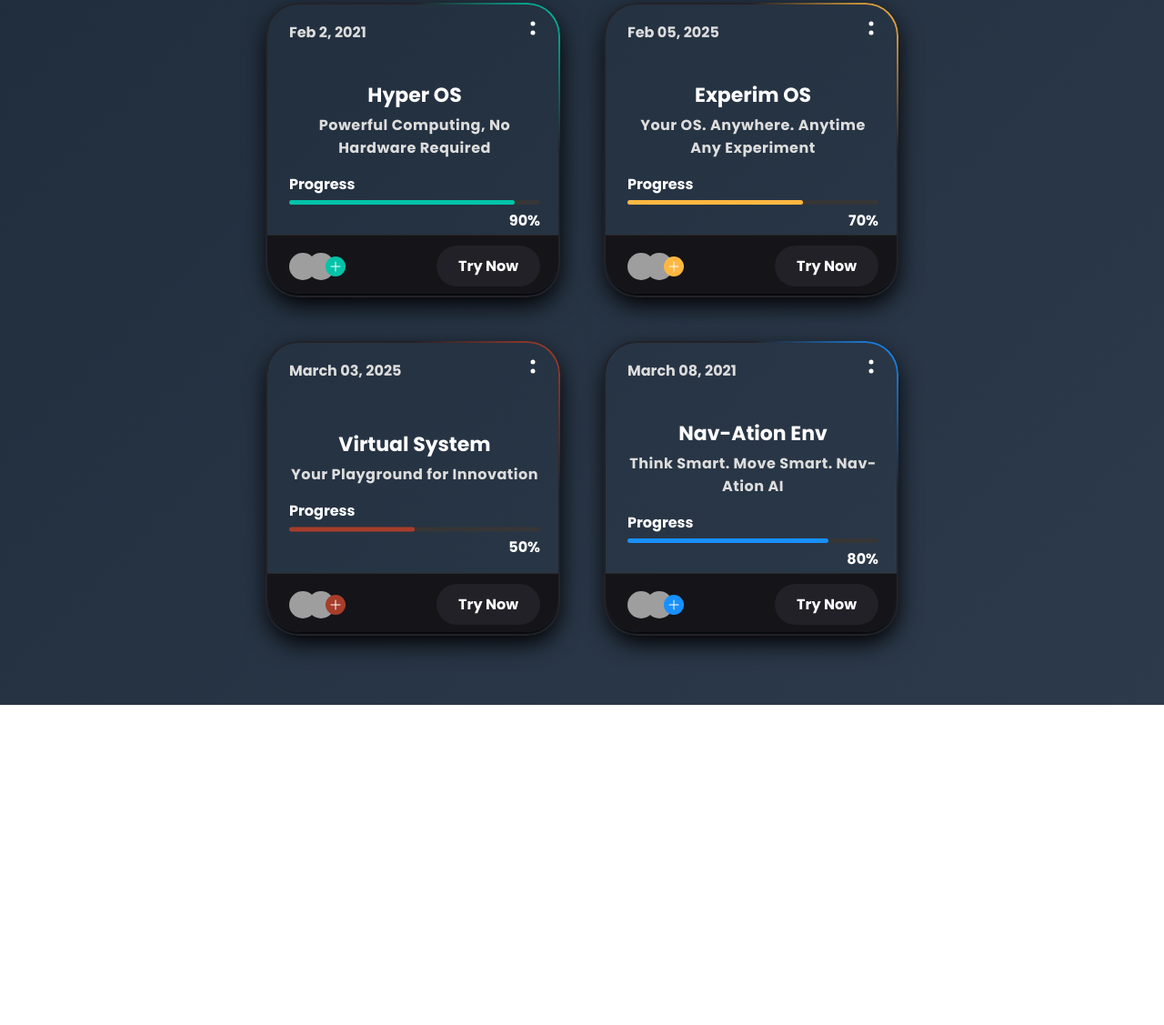
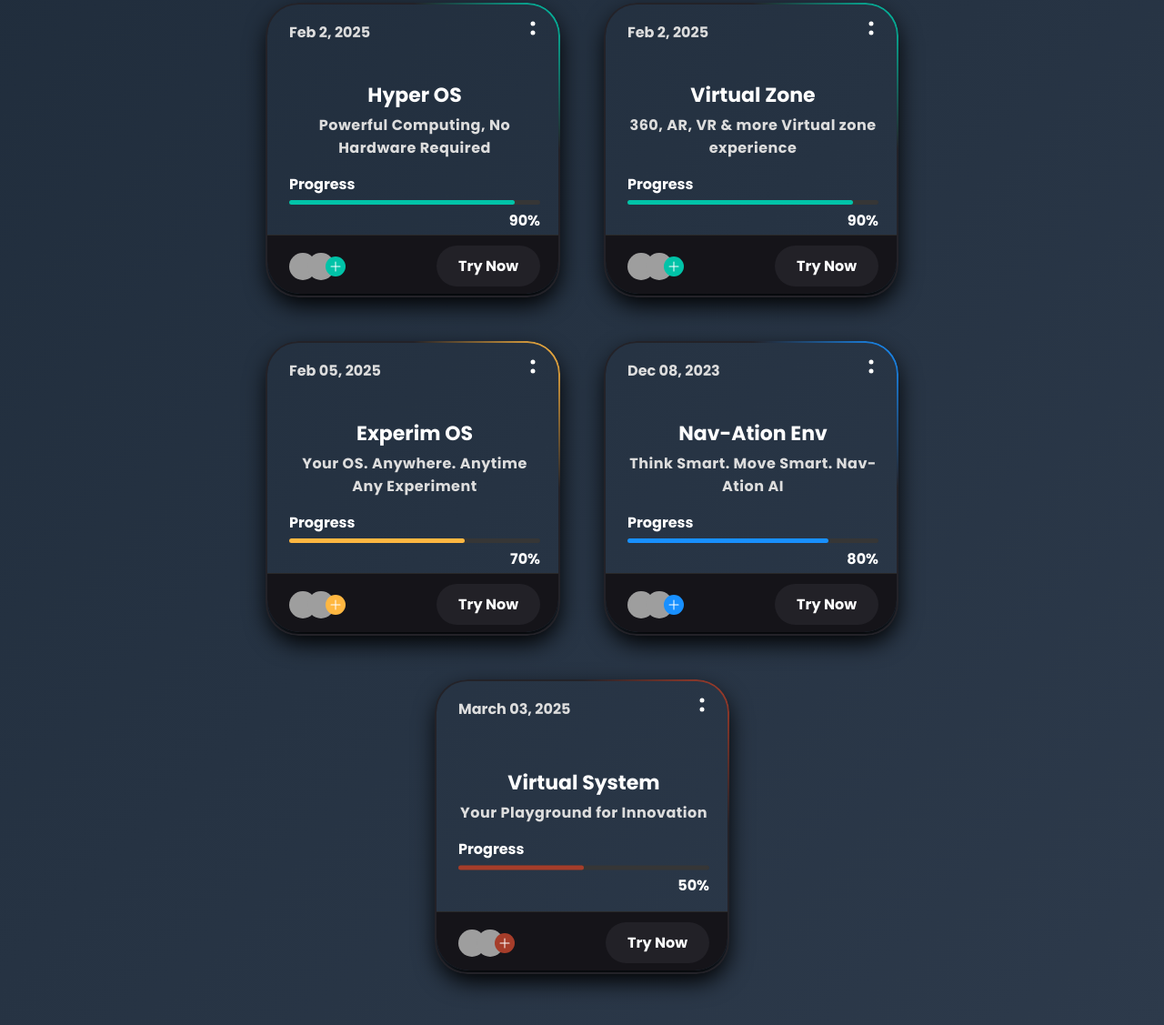
Before and after one commit to Sugamkaistha1224/edusphere-enviroments-app, a plain HTML site: page index.html in a window 1280 px wide. Shown: the part 273-1400 px from the top of the page at 91% size. Before the commit the page ends 1048 px from the top, so only its background shows below. Drawn offline with Linux system fonts and the light colour scheme; grey boxes are pictures that could not be loaded.

Commit message:
Update index.html

```diff
--- a/index.html
+++ b/index.html
@@ -451,7 +451,7 @@ body {
   <div class="card green">
     <div class="card-header">
       <div class="date">
-        Feb 2, 2021
+        Feb 2, 2025
       </div>
       <svg xmlns="http://www.w3.org/2000/svg" viewBox="0 0 24 24" fill="currentColor" class="size-6">
         <path fill-rule="evenodd" d="M10.5 6a1.5 1.5 0 1 1 3 0 1.5 1.5 0 0 1-3 0Zm0 6a1.5 1.5 0 1 1 3 0 1.5 1.5 0 0 1-3 0Zm0 6a1.5 1.5 0" clip-rule="evenodd" />
@@ -477,6 +477,37 @@ body {
       </ul>
 
       <a href="https://sugam-kaistha-kgs.w3spaces.com/Sugam-OS-World.html" class="btn-countdown">Try Now</a>
+    </div>
+  </div>
+  <div class="card green">
+    <div class="card-header">
+      <div class="date">
+        Feb 2, 2025
+      </div>
+      <svg xmlns="http://www.w3.org/2000/svg" viewBox="0 0 24 24" fill="currentColor" class="size-6">
+        <path fill-rule="evenodd" d="M10.5 6a1.5 1.5 0 1 1 3 0 1.5 1.5 0 0 1-3 0Zm0 6a1.5 1.5 0 1 1 3 0 1.5 1.5 0 0 1-3 0Zm0 6a1.5 1.5 0" clip-rule="evenodd" />
+      </svg>
+    </div>
+    <div class="card-body">
+      <h3>Virtual Zone</h3>
+      <p>360, AR, VR & more Virtual zone experience</p>
+      <div class="progress">
+        <span>Progress</span>
+        <div class="progress-bar"></div>
+        <span>90%</span>
+      </div>
+    </div>
+    <div class="card-footer">
+      <ul>
+        <li> <img src="https://images.pexels.com/photos/415829/pexels-photo-415829.jpeg?auto=compress&cs=tinysrgb&w=1260&h=750&dpr=1" alt=""></li>
+        <li> <img src="https://images.pexels.com/photos/1043474/pexels-photo-1043474.jpeg?auto=compress&cs=tinysrgb&w=1260&h=750&dpr=1" alt=""></li>
+        <a href="#" class="btn-add"><svg xmlns="http://www.w3.org/2000/svg" viewBox="0 0 24 24" fill="currentColor" class="size-6">
+            <path fill-rule="evenodd" d="M12 3.75a.75.75 0 0 1 .75.75v6.75h6.75a.75.75 0 0 1 0 1.5h-6.75v6.75a.75.75 0 0 1-1.5 0v-6.75H4.5a.75.75 0 0 1 0-1.5h6.75V4.5a.75.75 0 0 1 .75-.75Z" clip-rule="evenodd" />
+          </svg>
+        </a>
+      </ul>
+
+      <a href="https://sugam-navation.w3spaces.com/Virtual-Zone.html" class="btn-countdown">Try Now</a>
     </div>
   </div>
   <div class="card orange">
@@ -510,41 +541,11 @@ body {
       <a href="https://sugam-kaistha-kgs.w3spaces.com/Sugam-Experiment-and-Detection-Environment.html" class="btn-countdown">Try Now</a>
     </div>
   </div>
-  <div class="card red">
-    <div class="card-header">
-      <div class="date">
-        March 03, 2025
-      </div>
-      <svg xmlns="http://www.w3.org/2000/svg" viewBox="0 0 24 24" fill="currentColor" class="size-6">
-        <path fill-rule="evenodd" d="M10.5 6a1.5 1.5 0 1 1 3 0 1.5 1.5 0 0 1-3 0Zm0 6a1.5 1.5 0 1 1 3 0 1.5 1.5 0 0 1-3 0Zm0 6a1.5 1.5 0" clip-rule="evenodd" />
-      </svg>
-    </div>
-    <div class="card-body">
-      <h3>Virtual System</h3>
-      <p>Your Playground for Innovation</p>
-      <div class="progress">
-        <span>Progress</span>
-        <div class="progress-bar"></div>
-        <span>50%</span>
-      </div>
-    </div>
-    <div class="card-footer">
-      <ul>
-        <li> <img src="https://images.pexels.com/photos/91227/pexels-photo-91227.jpeg?auto=compress&cs=tinysrgb&w=1260&h=750&dpr=1" alt=""></li>
-        <li> <img src="https://images.pexels.com/photos/733872/pexels-photo-733872.jpeg?auto=compress&cs=tinysrgb&w=1260&h=750&dpr=1" alt=""></li>
-        <a href="#" class="btn-add"><svg xmlns="http://www.w3.org/2000/svg" viewBox="0 0 24 24" fill="currentColor" class="size-6">
-            <path fill-rule="evenodd" d="M12 3.75a.75.75 0 0 1 .75.75v6.75h6.75a.75.75 0 0 1 0 1.5h-6.75v6.75a.75.75 0 0 1-1.5 0v-6.75H4.5a.75.75 0 0 1 0-1.5h6.75V4.5a.75.75 0 0 1 .75-.75Z" clip-rule="evenodd" />
-          </svg>
-        </a>
-      </ul>
 
-      <a href="https://sugamkgs.w3spaces.com/Virtual-System.html" class="btn-countdown">Try Now</a>
-    </div>
-  </div>
   <div class="card blue">
     <div class="card-header">
       <div class="date">
-        March 08, 2021
+        Dec 08, 2023
       </div>
       <svg xmlns="http://www.w3.org/2000/svg" viewBox="0 0 24 24" fill="currentColor" class="size-6">
         <path fill-rule="evenodd" d="M10.5 6a1.5 1.5 0 1 1 3 0 1.5 1.5 0 0 1-3 0Zm0 6a1.5 1.5 0 1 1 3 0 1.5 1.5 0 0 1-3 0Zm0 6a1.5 1.5 0" clip-rule="evenodd" />
@@ -572,6 +573,39 @@ body {
       <a href="https://sugamkaisthagroups.w3spaces.com/nav-ation-edusphere-environment.html" class="btn-countdown">Try Now</a>
     </div>
   </div>
+
+  <div class="card red">
+    <div class="card-header">
+      <div class="date">
+        March 03, 2025
+      </div>
+      <svg xmlns="http://www.w3.org/2000/svg" viewBox="0 0 24 24" fill="currentColor" class="size-6">
+        <path fill-rule="evenodd" d="M10.5 6a1.5 1.5 0 1 1 3 0 1.5 1.5 0 0 1-3 0Zm0 6a1.5 1.5 0 1 1 3 0 1.5 1.5 0 0 1-3 0Zm0 6a1.5 1.5 0" clip-rule="evenodd" />
+      </svg>
+    </div>
+
+    <div class="card-body">
+      <h3>Virtual System</h3>
+      <p>Your Playground for Innovation</p>
+      <div class="progress">
+        <span>Progress</span>
+        <div class="progress-bar"></div>
+        <span>50%</span>
+      </div>
+    </div>
+    <div class="card-footer">
+      <ul>
+        <li> <img src="https://images.pexels.com/photos/91227/pexels-photo-91227.jpeg?auto=compress&cs=tinysrgb&w=1260&h=750&dpr=1" alt=""></li>
+        <li> <img src="https://images.pexels.com/photos/733872/pexels-photo-733872.jpeg?auto=compress&cs=tinysrgb&w=1260&h=750&dpr=1" alt=""></li>
+        <a href="#" class="btn-add"><svg xmlns="http://www.w3.org/2000/svg" viewBox="0 0 24 24" fill="currentColor" class="size-6">
+            <path fill-rule="evenodd" d="M12 3.75a.75.75 0 0 1 .75.75v6.75h6.75a.75.75 0 0 1 0 1.5h-6.75v6.75a.75.75 0 0 1-1.5 0v-6.75H4.5a.75.75 0 0 1 0-1.5h6.75V4.5a.75.75 0 0 1 .75-.75Z" clip-rule="evenodd" />
+          </svg>
+        </a>
+      </ul>
+
+      <a href="https://sugamkgs.w3spaces.com/Virtual-System.html" class="btn-countdown">Try Now</a>
+    </div>
+  </div>
 </section>
 </body>
 </html>
```
